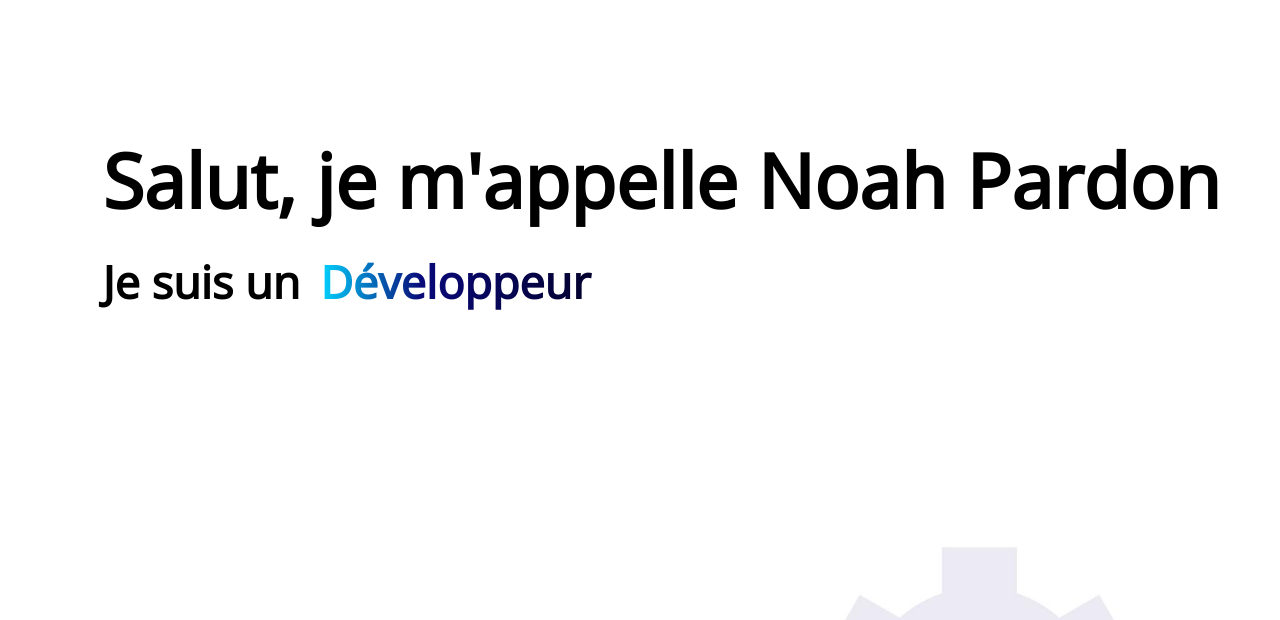
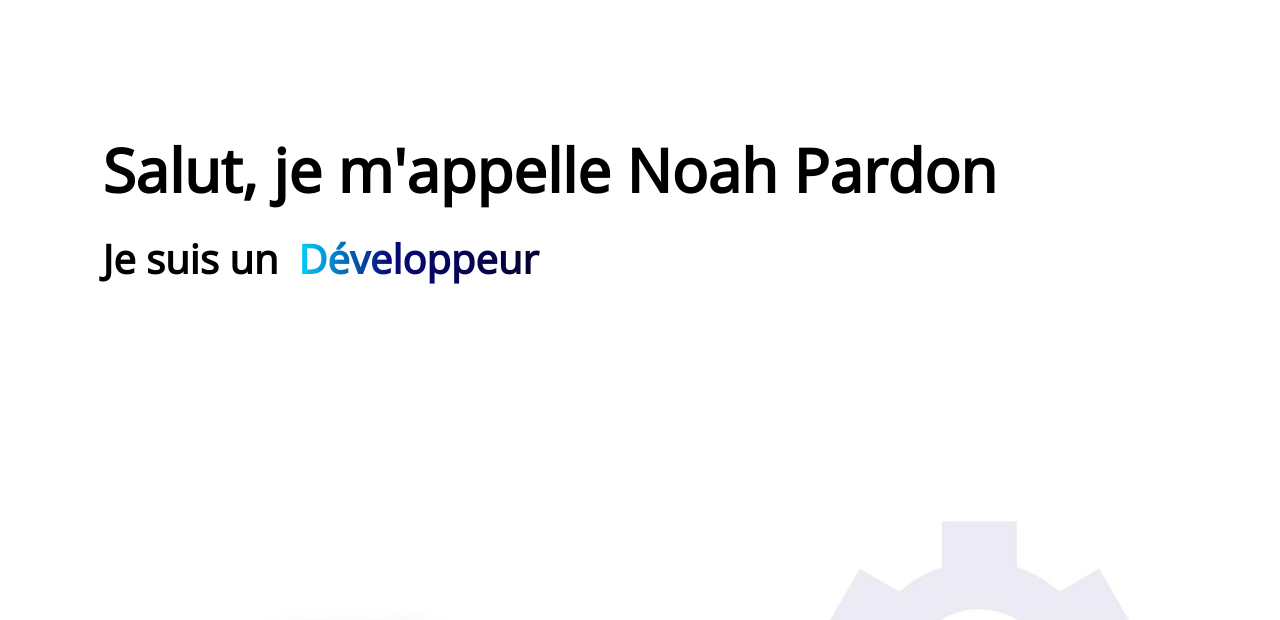
Before and after one commit to Noah1210/portfolio, a plain HTML site: page index.html in a window 1280 px wide. Both pictures are taken after a click on the link "Francais". Shown: the part 105-725 px from the top of the page. Drawn offline with nearby package versions, Linux system fonts and the light colour scheme.

```diff
--- a/script.js
+++ b/script.js
@@ -174,6 +174,15 @@
         about_me.textContent = data[attr].about.about_me;
         about_description.textContent = data[attr].about.about_description;
 
+        if (attr == "french") {
+            home_h1.style.fontSize = "60px";
+            home_h3.style.fontSize = "40px";
+            home_engineer.style.fontSize = "40px";
+        } else {
+            home_h1.style.fontSize = "75px";
+            home_h3.style.fontSize = "45px";
+            home_engineer.style.fontSize = "45px";
+        }
 
         contact_title.textContent = data[attr].contact.contact_title;
         contact_gradient.textContent = data[attr].contact.contact_gradient;
@@ -183,15 +192,7 @@
         success_info.textContent = data[attr].contact.success_info;
 
 
-        if (attr == "french") {
-            home_h1.style.fontSize = "60px";
-            home_h3.style.fontSize = "40px";
-            home_engineer.style.fontSize = "40px";
-        } else {
-            home_h1.style.fontSize = "75px";
-            home_h3.style.fontSize = "45px";
-            home_engineer.style.fontSize = "45px";
-        }
+
     })
 })
 
@@ -269,7 +270,7 @@
             "contact_description": "Envoyez-moi un mail à pardon.noah12802@gmail.com ou retrouvez-moi sur github et linkedIn.",
             "contact_text": "Envoyer",
             "success_header": "Votre message a bien été envoyé !",
-            "success_info": "Envoyez-moi un mail à pardon.noah12802@gmail.com ou retrouvez-moi sur github et linkedIn."
+            "success_info": "retrouvez-moi sur github et linkedIn."
         }
 
 
@@ -345,7 +346,7 @@
             "contact_description": "You can send me an email at pardon.noah12802@gmail.com or find me on github and linkedIn.",
             "contact_text": "Submit",
             "success_header": "Your message has been successfully submited !",
-            "success_info": "You can send me an email at pardon.noah12802@gmail.com or find me on github and linkedIn."
+            "success_info": "find me on github and linkedIn."
         }
     }
 
```
Also changed, not shown: success.html (+1 -1 lines).
